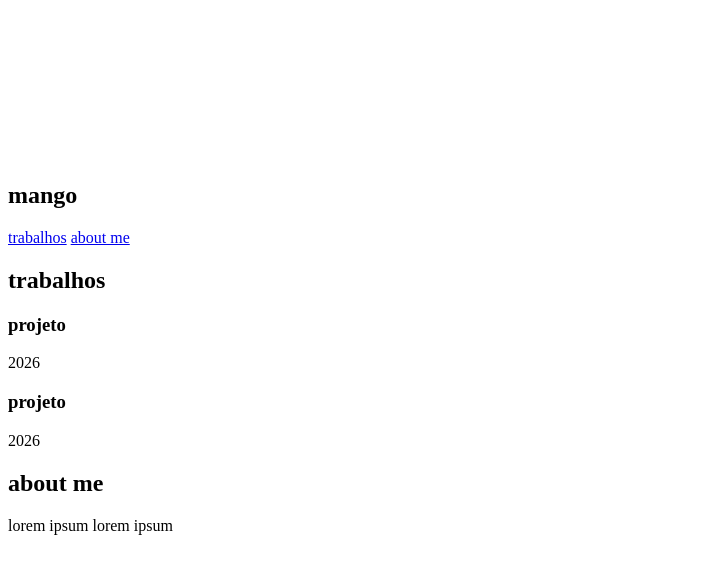
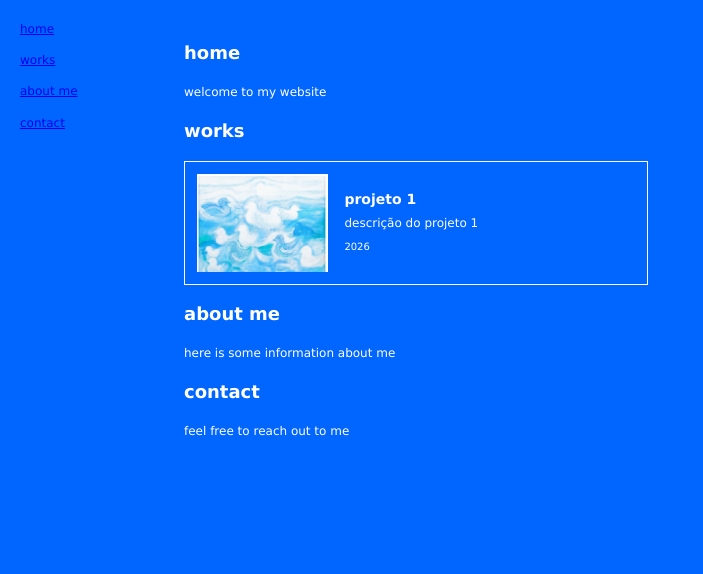
Before and after one commit to ples487-beep/mangos-web, a plain HTML site: page index.html in a window 1280 px wide. Shown: the whole page, without its empty margins (0-703 px from the left). Drawn offline with Linux system fonts and the light colour scheme.

Commit message:
layout base: sidebar, coluna e cartão de projeto

```diff
--- a/index.html
+++ b/index.html
@@ -1,39 +1,63 @@
 <!DOCTYPE html>
 <html lang="pt">
+
 <head>
     <meta charset="UTF-8">
     <meta name="viewport" content="width=device-width, initial-scale=1">
     <title>mango</title>
     <link rel="stylesheet" href="style.css">
 </head>
+
 <body>
+
+    <!-- BACKGROUND -->
     <canvas id="agua"></canvas>
 
-  <nav class="menu">
-    <h1>mango</h1>
-    <a href="#trabalhos">trabalhos</a>
-    <a href="#about">about me</a>
+    <!-- SIDEBAR -->
+    <nav class="sidebar">
+        <a href="#home">home</a>
+        <a href="#works">works</a>
+        <a href="#about-me">about me</a>
+        <a href="#contact">contact</a>
     </nav>
-
-  <main class="conteudo">
-    <section id="trabalhos">
-      <h2>trabalhos</h2>
-      <article class="trabalho">
-        <div class="thumb"></div>
-        <h3>projeto</h3>
-        <p>2026</p>
-      </article>
-      <article class="trabalho">
-        <div class="thumb"></div>
-        <h3>projeto</h3>
-        <p>2026</p>
-      </article>
+    <main class="content">
+        <section id="home">
+            <h2>home</h2>
+            <p>welcome to my website</p>
         </section>
 
-    <section id="about">
+        <section id="works">
+            <h2>works</h2>
+            <div class="project-list">
+                <article class="project">
+                    <div class="project-image">
+                      <img src="placeholder.png" alt="Project 1">
+                    </div>
+
+                    <div class="project-info">
+                        <h3>projeto 1</h3>
+                        <p>descrição do projeto 1</p>
+                        <span>2026</span>
+                    </div>
+                </article>
+            </div>
+        </section>
+
+        <section id="about-me">
             <h2>about me</h2>
-      <p>lorem ipsum lorem ipsum</p>
+            <p>here is some information about me</p>
         </section>
+
+        <section id="contact">
+            <h2>contact</h2>
+            <p>feel free to reach out to me</p>
+        </section>
+
+        <dialog id="project-dialog">
+        </dialog>
     </main>
+
+
+
 </body>
 </html>
--- a/style.css
+++ b/style.css
@@ -0,0 +1,165 @@
+
+/* =================================
+   FONTES
+================================= */
+
+@font-face {
+    font-family: 'Trade Gothic';
+    src: url('fonts/Trade-Gothic-Bold-Condensed-Twenty.woff2') format('woff2');
+    font-weight: bold;
+    font-style: normal;
+}
+
+
+/* =================================
+   BASE
+================================= */
+
+* {
+    box-sizing: border-box;
+}
+
+body {
+    margin: 0;
+    overflow: hidden;
+
+    background-color: #0066ff;
+
+    font-family: Verdana, sans-serif;
+    font-size: 12px;
+    font-weight: normal;
+    line-height: 1.6;
+    color: white;
+}
+
+h1 {
+    margin: 0;
+
+    font-family: 'Trade Gothic', sans-serif;
+    font-size: 48px;
+    font-weight: bold;
+    line-height: 0.9;
+
+    color: aliceblue;
+}
+
+h2 {
+    font-size: 18px;
+    font-weight: bold;
+}
+
+h3 {
+    font-size: 14px;
+    font-weight: bold;
+}
+
+p {
+    font-size: 12px;
+    line-height: 1.6;
+}
+
+
+
+#agua {
+    position: fixed;
+    inset: 0;
+
+    width: 100%;
+    height: 100%;
+
+    z-index: 0;
+    image-rendering: pixelated;
+    pointer-events: none;
+}
+
+
+
+.sidebar {
+    position: fixed;
+    top: 0;
+    left: 0;
+
+    width: 160px;
+    height: 100vh;
+
+    padding: 20px;
+
+    display: flex;
+    flex-direction: column;
+    gap: 12px;
+
+    z-index: 1;
+}
+
+
+
+
+.content {
+    position: fixed;
+    top: 0;
+    left: 160px;
+
+    width: 40vw;
+    height: 100vh;
+
+    padding: 24px;
+
+    overflow-y: auto;
+
+    z-index: 1;
+}
+
+.project-list{
+    display: flex;
+    flex-direction: column;
+    gap:32px
+}
+
+.project{
+    display:flex;
+    gap:16px;
+    padding:12px;
+    border:1px solid white;
+}
+.project-image{
+    width: 30%;
+    flex-shrink: 0;
+    aspect-ratio: 4 / 3;
+    overflow: hidden;
+}
+
+.project-image img{
+    width: 100%;
+    height: 100%;
+    object-fit: cover;
+    display: block;
+}
+
+.project-info{
+    flex:1;
+}
+
+.project-info h3{
+    margin-bottom: 4px;
+}
+
+.project-info p{
+    margin-top:0;
+    margin-bottom: 4px;
+}
+
+.project-info span{
+    font-size: 10px;
+}
+
+@media (max-width: 800px) {
+    .content {
+        width: calc(100vw - 160px);
+    }
+}
+
+.project-image img {
+    display: block;
+    width: 100%;
+    height: auto;
+}
```
Also changed, not shown: fonts/Trade-Gothic-Bold-Condensed-Twenty.woff2 (added), placeholder.png (added). Lines whose indentation alone changed are shown as unchanged.
